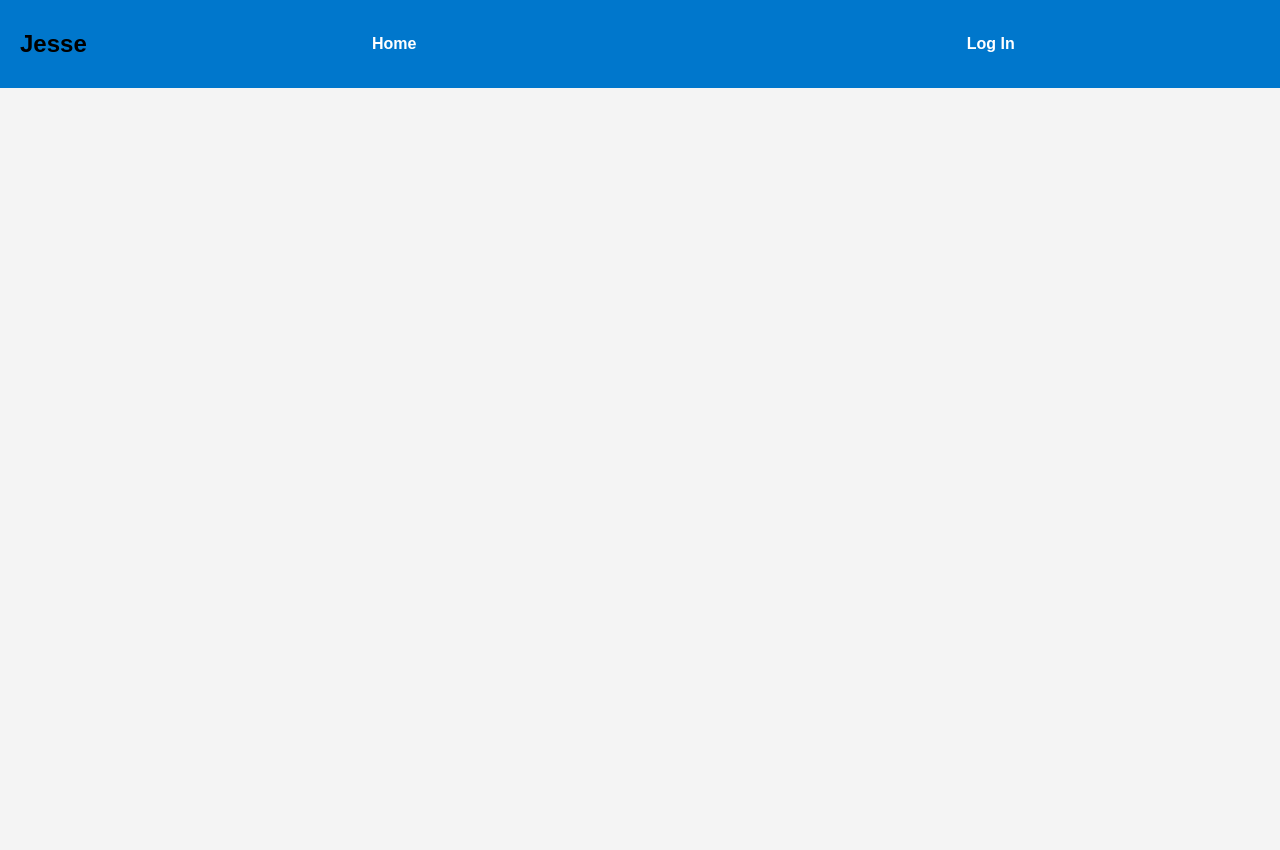
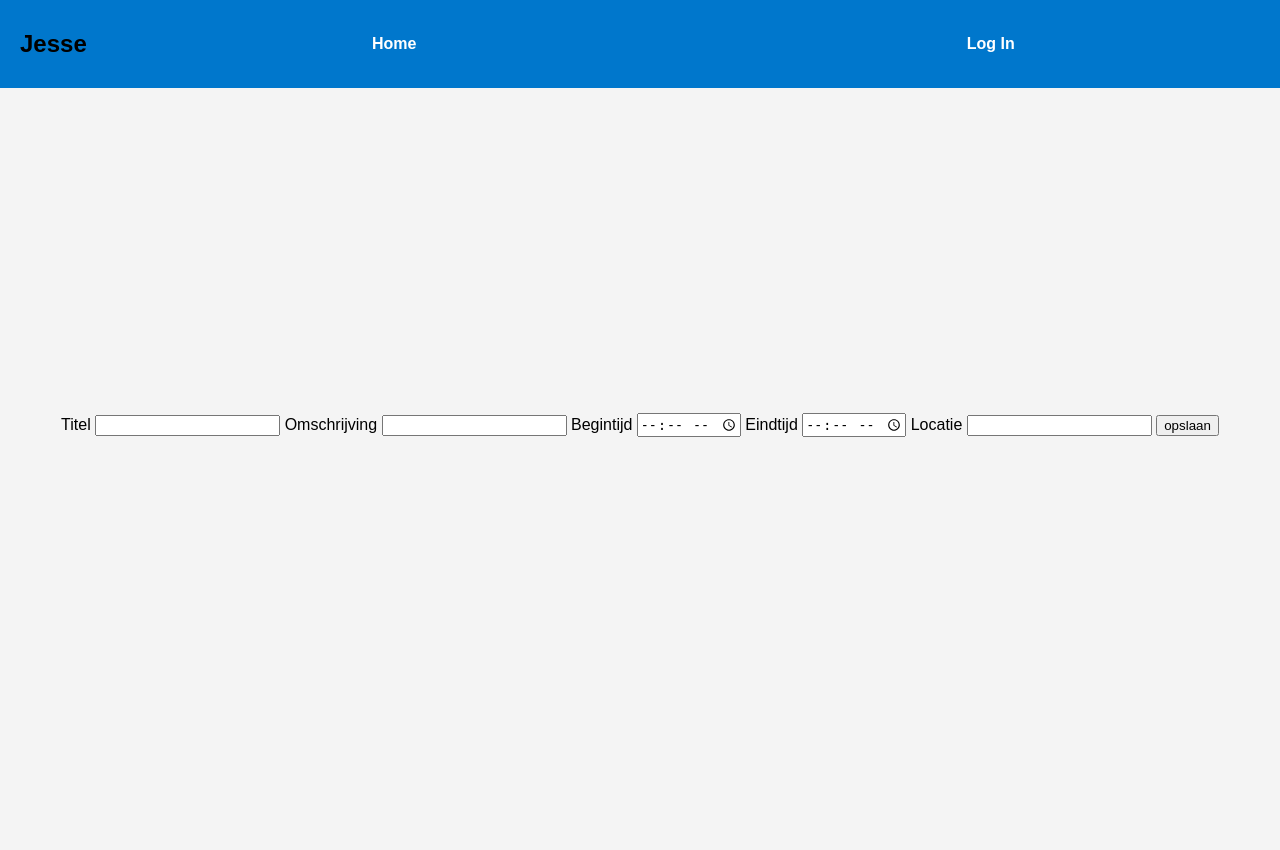
Before and after one commit to AsianHalation/Praktijk, a PHP site: page /update.php in a window 1280 px wide. Run offline with PHP 8.4, Linux system fonts and the light colour scheme.

Commit message:
update php begin

```diff
--- a/Periode4/horeca/includes/functions.php
+++ b/Periode4/horeca/includes/functions.php
@@ -25,9 +25,31 @@ function insertDiner($conn, $titel, $omschrijving, $starttijd, $eindtijd, $locat
 
     // Execute the query and return the result
     if ($conn->query($insert) === TRUE) {
-        return "New record created successfully.";
+        alert("New record created successfully.");
     } else {
         return "Error: " . $insert . "<br>" . $conn->error;
     }
 }
+
+if(isset($_POST["name"]) && isset($_POST["grade"]) && isset($_POST["marks"])){
+    $name = $_POST['name'];
+    $grade = $_POST['grade'];
+    $marks = $_POST['marks'];
+    $sql = "UPDATE results SET `name`= '$name', `class`= '$grade', `marks`= $marks  WHERE id= ".$_GET["id"];
+    if (mysqli_query($conn, $sql)) {
+        header("location: index.php");
+    } else {
+        echo "Something went wrong. Please try again later.";
+    }
+}
+
+function updateDiner($conn, $titel, $omschrijving, $starttijd, $eindtijd, $locatie) {
+    $update = "UPDATE diner SET `titel`= '$titel', `omschrijving`= '$omschrijving', `startijd`= '$starttijd', `eindtijd`= '$eindtijd', `locatie`= '$locatie' WHERE dinerID= ". $_GET["dinerID"];
+
+    if ($conn->query($update) === TRUE) {
+        alert("Je hebt lekker gefixed");
+    } else {
+        echo "je hebt het lekket getweaked";
+    }
+}
 ?>
--- a/Periode4/horeca/website/update.php
+++ b/Periode4/horeca/website/update.php
@@ -4,17 +4,37 @@
     include "../includes/functions.php";
     include "../includes/header.php";
     include "../includes/nav.php";
+    //via GET methode de ID oppakken van de entry in de tabel
+    require_once "../includes/db.php";
+    if ($_SERVER["REQUEST_METHOD"] == "POST" && isset($_POST["update_entry"])) {
+        $titel = $_POST["titel"];
+        $omschrijving = $_POST["omschrijving"];
+        $starttijd = $_POST["begintijd"];
+        $eindtijd = $_POST["eindtijd"];
+        $locatie = $_POST["locatie"];
 
-    if ($_SERVER["REQUEST_METHOD"] == "POST" && isset($_POST["update"])) {
-        $updatequery = "update";
     }
-    //via GET methode de ID oppakken van de entry in de tabel
 ?>
 
     <div class="main">
         <div class="container">
-            <form method="GET">
+        <form method="POST">
+                <label for="titel">Titel</label>
+                <input type="text" name="titel">
 
+                <label for="omschrijving">Omschrijving</label>
+                <input type="text" name="omschrijving">
+
+                <label for="begintijd">Begintijd</label>
+                <input type="time" name="begintijd">
+
+                <label for="eindtijd">Eindtijd</label>
+                <input type="time" name="eindtijd">
+
+                <label for="locatie">Locatie</label>
+                <input type="text" name="locatie">
+
+                <input type="submit" name="update_entry" value="opslaan">
             </form>
         </div>
     </div>
```
Also changed, not shown: Periode4/horeca/includes/delete.php (+43 -1 lines), Periode4/horeca/website/create.php (+8 -1 lines), Periode4/horeca/website/print.php (+5 -5 lines).
